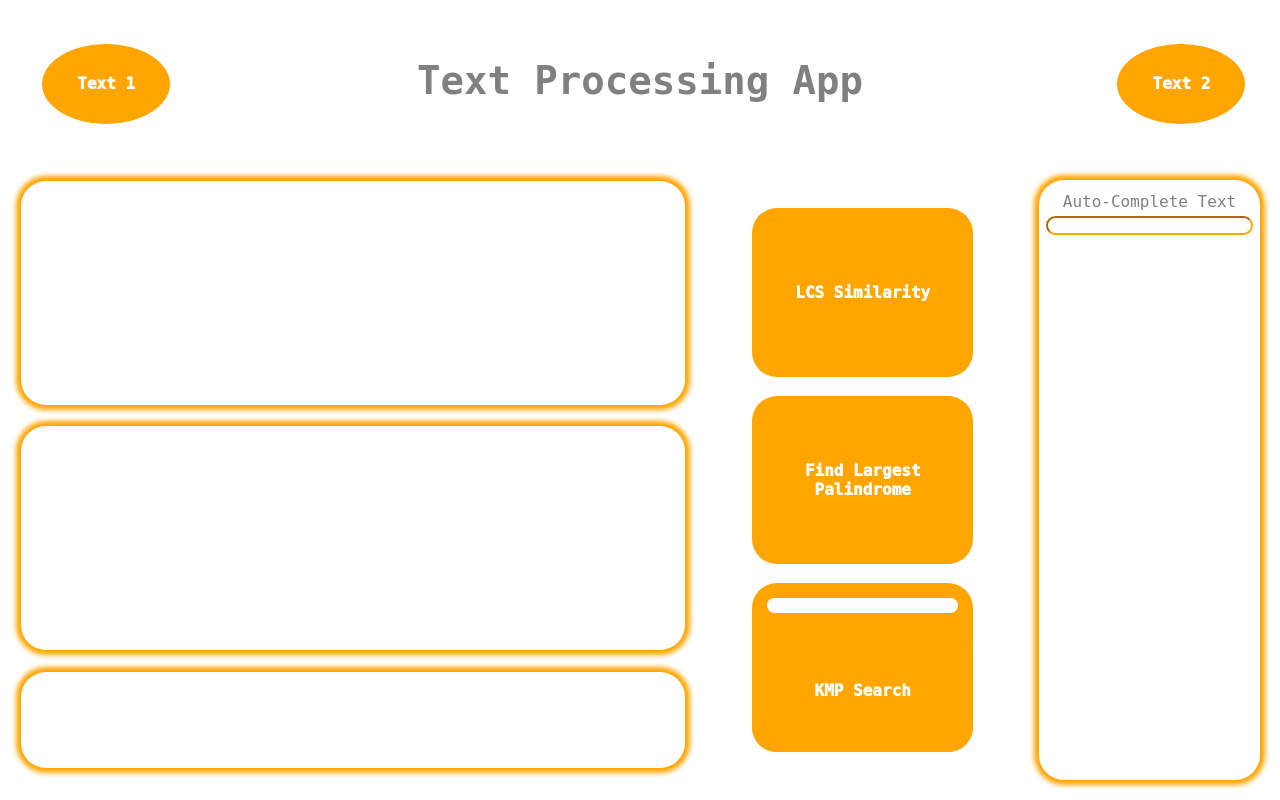
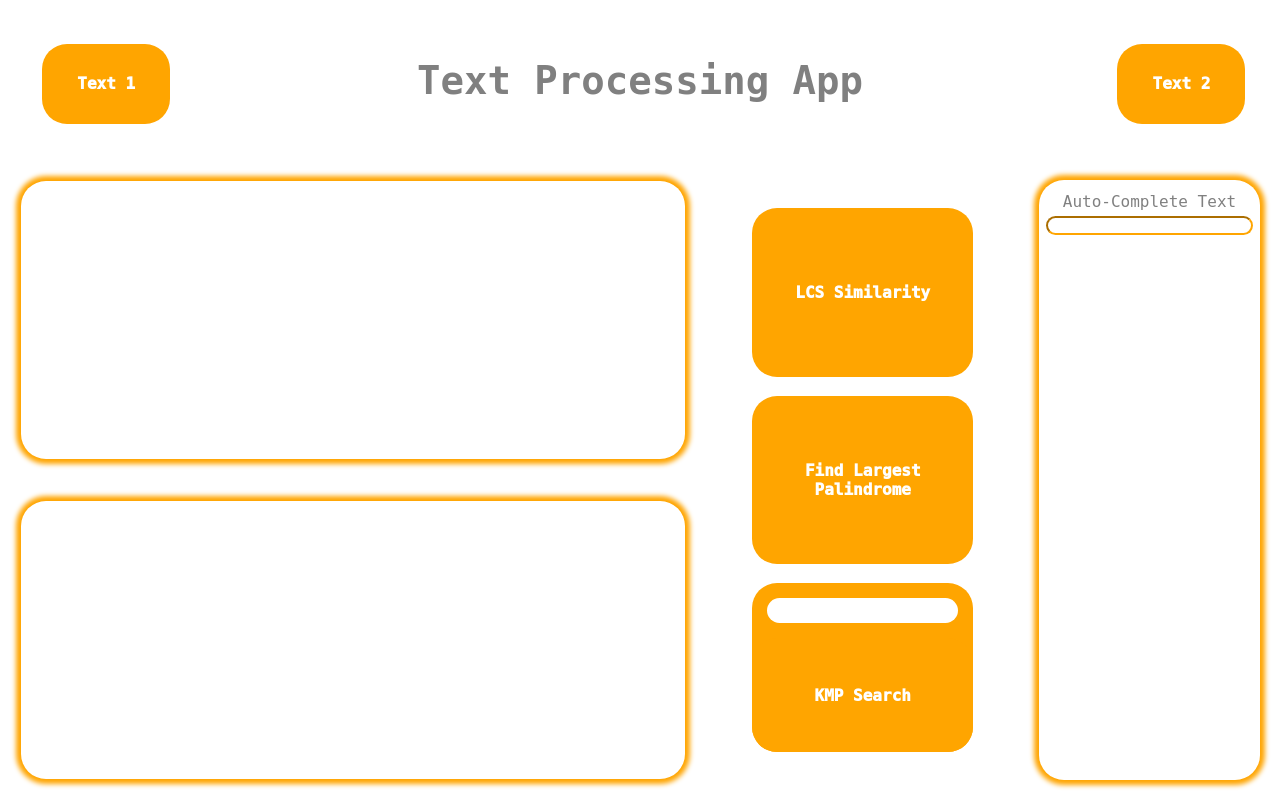
Before and after one commit to mnoriega-mx/TextProcessingApp, a Flask app: page / in a window 1280 px wide. Run offline with Flask 3, Linux system fonts and the light colour scheme.

Commit message:
bug fixes

```diff
--- a/Static/CSS/styles.css
+++ b/Static/CSS/styles.css
@@ -39,7 +39,7 @@
     cursor: pointer;
     height: 100%;
     width: 100%;
-    border-radius: 50%;
+    border-radius: 25px;
     margin: 3%;
 }
 
@@ -55,7 +55,7 @@ button {
 .upload-button {
     height: 50%;
     width: 100%;
-    border-radius: 50%;
+    border-radius: 25px;
 }
 
 button:hover {
@@ -77,27 +77,23 @@ button:hover {
 }
 
 .text-display-container {
+    display: flex;
+    flex-direction: column;
+    justify-content: space-between;
     width: 60%;
 }
 
 .text-display {
-    height: 35%;
+    height: 45%;
     border-radius: 25px;
     margin: 3%;
     background-color: white;
     box-shadow: 0px 0px 5px 5px orange;
+    overflow: auto;
 }
 
 .text {
     padding: 2%;
-}
-
-.result-display {
-    height: 15%;
-    border-radius: 25px;
-    margin: 3%;
-    background-color: white;
-    box-shadow: 0px 0px 5px 5px orange;
 }
 
 .buttons-container {
--- a/Templates/index.html
+++ b/Templates/index.html
@@ -11,8 +11,10 @@
 <body>
     <div class="main-container">
         <form action="/process" method="post" enctype="multipart/form-data" class="content-container">
+            <input type="hidden" id="file1-hidden" name="file1-hidden">
+            <input type="hidden" id="file2-hidden" name="file2-hidden">
+
             <div class="title-container">
-                <!-- Custom file upload button for file1 -->
                 <div class="file-upload-container">
                     <label for="file1" class="custom-file-upload">
                         <button type="button" class="upload-button" id="file1-button">Text 1</button>
@@ -22,7 +24,6 @@
 
                 <h1 class="title">Text Processing App</h1>
 
-                <!-- Custom file upload button for file2 -->
                 <div class="file-upload-container">
                     <label for="file2" class="custom-file-upload">
                         <button type="button" class="upload-button" id="file2-button">Text 2</button>
@@ -34,22 +35,18 @@
             <div class="info-container">
                 <div class="text-display-container">
                     <div class="text-display">
-                        <pre class="text">{{ text1|safe }}</pre>
+                        <pre class="text"></pre>
                     </div>
                     <div class="text-display">
-                        <pre class="text">{{ text2|safe }}</pre>
-                    </div>
-                    <div class="result-display">
-                        <pre class="text">{{ result|safe }}</pre>
+                        <pre class="text"></pre>
                     </div>
                 </div>
 
                 <div class="buttons-container">
-                    <!-- Submit buttons for algorithms -->
                     <button type="submit" name="algorithm" value="LCS" class="algorithm-button">LCS Similarity</button>
                     <button type="submit" name="algorithm" value="Palindrome" class="algorithm-button">Find Largest Palindrome</button>
                     <div class="kmp-container">
-                        <input type="text" id="pattern" name="pattern" style="margin: 15px; border-radius: 25px; border: none;">
+                        <input type="text" id="pattern" name="pattern" style="margin: 15px; border-radius: 25px; border: none; padding: 5px;">
                         <button type="submit" name="algorithm" value="KMP" class="kmp-button">KMP Search</button>
                     </div>
                 </div>
--- a/app.py
+++ b/app.py
@@ -13,42 +13,50 @@ def index():
 
 @app.route('/process', methods=['POST'])
 def process():
-    if 'file1' not in request.files:
-        return jsonify({"error": "file1 is required"}), 400
+    # Retrieve the file content from the form data instead of request.files
+    text1 = request.form.get('file1Content', '')
+    text2 = request.form.get('file2Content', None)
+    algorithm = request.form.get('algorithm', '')
 
-    text1 = request.files['file1'].read().decode('utf-8')
-    text2 = request.files.get('file2')
-    if text2:
-        text2 = text2.read().decode('utf-8')
+    if not text1:
+        return jsonify({"error": "Text 1 is required"}), 400
 
-    algorithm = request.form['algorithm']
     result = ""
-
-    # Insert words into Trie for auto-completion
-    # (rest of your code)
 
     # Insert words into Trie for auto-completion
     for word in text1.split():
         trie.insert(word)
 
     if algorithm == 'KMP':
-        pattern = request.form['pattern']
-        if pattern:
+        pattern = request.form.get('pattern', '')
+        if pattern:  # Only search if a pattern is provided
             matches = list(KMP_search(text1, pattern))
             for match in matches:
                 text1 = text1[:match] + '<span class="highlight-yellow">' + text1[match:match+len(pattern)] + '</span>' + text1[match+len(pattern):]
-            result = text1
+        else:
+            # If pattern is empty, return the original text without highlights
+            text1 = text1
+
+        result = text1
 
     elif algorithm == 'LCS' and text2:
         result = LCS(text1, text2)
-        text1 = text1.replace(result, f'<span class="highlight-blue">{result}</span>')
-        text2 = text2.replace(result, f'<span class="highlight-blue">{result}</span>')
+        # Highlight LCS in both text1 and text2
+        text1_highlighted = text1.replace(result, f'<span class="highlight-blue">{result}</span>')
+        text2_highlighted = text2.replace(result, f'<span class="highlight-blue">{result}</span>')
+
+        # Return both highlighted texts and algorithm name
+        return jsonify({"text1": text1_highlighted, "text2": text2_highlighted, "algorithm": algorithm})
 
     elif algorithm == 'Palindrome':
         palindrome = manacher(text1)
         result = text1.replace(palindrome, f'<span class="highlight-green">{palindrome}</span>')
 
-    return render_template('index.html', text1=text1, text2=text2, result=result, algorithm=algorithm)
+    # Return the result and the algorithm name
+    return jsonify({"result": result, "algorithm": algorithm})
+
+
+
 
 @app.route('/autocomplete', methods=['GET'])
 def autocomplete():
```
Also changed, not shown: Static/JS/script.js (+84 -0 lines).
